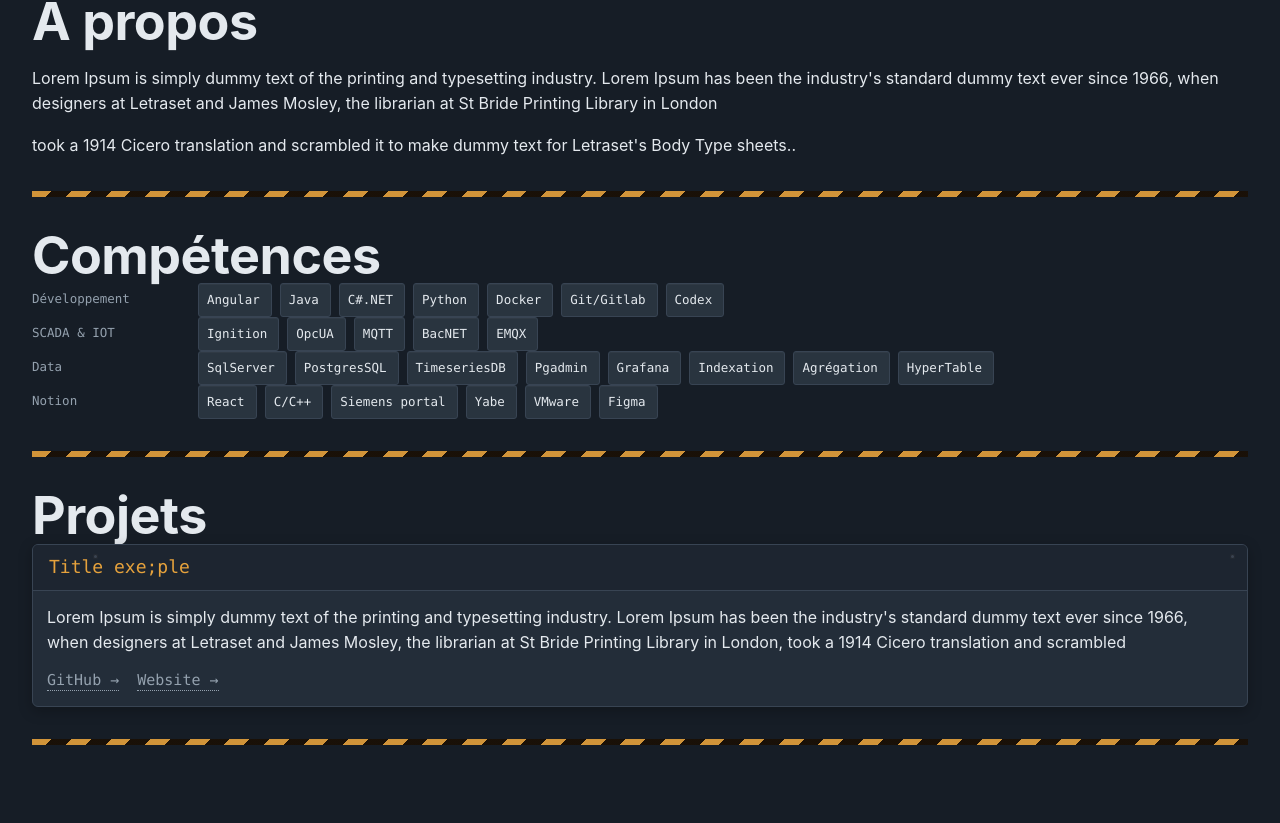
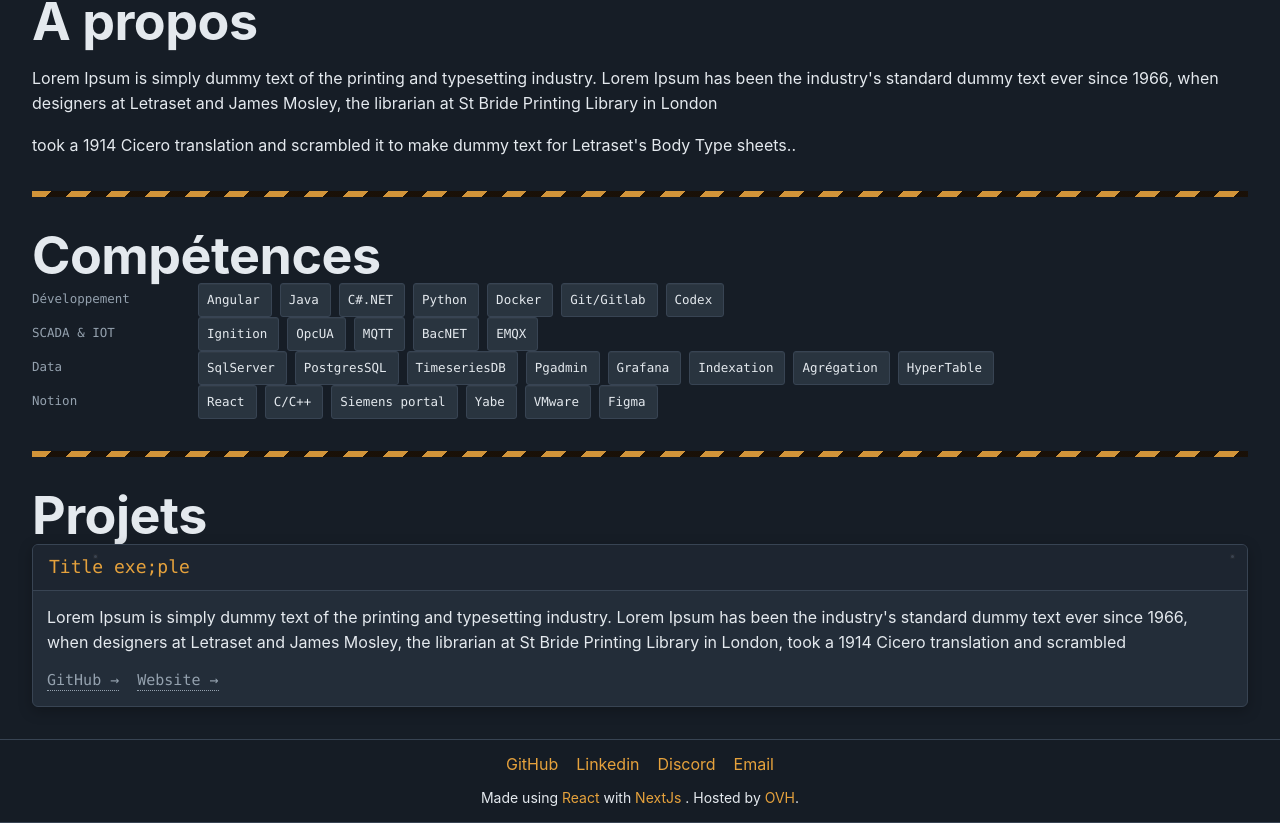
Before and after one commit to AliHaine/AliYag.dev, a Next.js app: page / in a window 1280 px wide. Shown: the part 1700-2523 px from the top of the page. Built offline with nearby package versions, Linux system fonts and the light colour scheme.

Commit message:
Update footer

```diff
--- /dev/null
+++ b/app/components/footer/footer.module.css
@@ -0,0 +1,29 @@
+.footerContent {
+    padding: 12px;
+    border-top: 1px solid var(--line);
+    background: rgba(22,29,38,0.85);
+    backdrop-filter: blur(8px);
+    border-bottom: 1px solid var(--line);
+    display: flex;
+    flex-direction: column;
+    text-align: center;
+    gap: 10px;
+}
+
+#contacts {
+    display: flex;
+    justify-content: center;
+    gap: 18px;
+}
+
+.footerContent a {
+    color:var(--amber);
+}
+
+.footerContent a:hover {
+    color:var(--cyan);
+}
+
+.footer {
+    font-size:14px
+}
--- /dev/null
+++ b/app/components/footer/footer.tsx
@@ -0,0 +1,21 @@
+import footerStyles from "./footer.module.css"
+
+export default function Footer() {
+    return (
+        <section className={footerStyles.footerContent}>
+            <div id={footerStyles.contacts}>
+                <a>GitHub</a>
+                <a>Linkedin</a>
+                <a>Discord</a>
+                <a>Email</a>
+            </div>
+            <div className={footerStyles.footer}>Made using
+                <a href="https://react.dev/"> React </a>
+                with
+                <a href="https://nextjs.org/"> NextJs </a>.
+                Hosted by
+                <a href="https://www.ovhcloud.com/"> OVH</a>.
+            </div>
+        </section>
+    )
+}
--- a/app/components/navbar/navbar.tsx
+++ b/app/components/navbar/navbar.tsx
@@ -5,12 +5,11 @@ export default function Navbar() {
         about: "#about",
         skills: "#skills",
         projects: "#projects",
-        experience: "#experience",
-        contact: "#contact"
+        experience: "#experience"
     }
 
     return (
-        <div id={navbarStyles.header}>
+        <nav id={navbarStyles.header}>
             <div id={navbarStyles.navbar}>
                 {Object.entries(links).map(([key, value]) => (
                     <a className={navbarStyles.navLink} key={key} href={value}>
@@ -18,6 +17,6 @@ export default function Navbar() {
                     </a>
                 ))}
             </div>
-        </div>
+        </nav>
     )
 }
--- a/app/layout.tsx
+++ b/app/layout.tsx
@@ -13,8 +13,11 @@ const geistMono = Geist_Mono({
 });
 
 export const metadata: Metadata = {
-  title: "Create Next App",
-  description: "Generated by create next app",
+  title: "Ali YAGMUR - Personal website",
+  description: "Personal website with blogs and projects",
+  icons: {
+    icon: "/favicon.ico",
+  }
 };
 
 export default function RootLayout({
--- a/app/page.tsx
+++ b/app/page.tsx
@@ -3,6 +3,7 @@ import Whoami from "@/app/components/whoami/whoami";
 import About from "@/app/components/about/about";
 import Skills from "@/app/components/skills/skills";
 import Projects from "@/app/components/projects/projects";
+import Footer from "@/app/components/footer/footer";
 
 export default function Home() {
   return (
@@ -17,8 +18,8 @@ export default function Home() {
             {Skills()}
             <div className="hazard"></div>
             {Projects()}
-            <div className="hazard"></div>
         </div>
+        {Footer()}
     </div>
   );
 }
```
Also changed, not shown: 1 other file (tests, documents, lock files or other folders).
